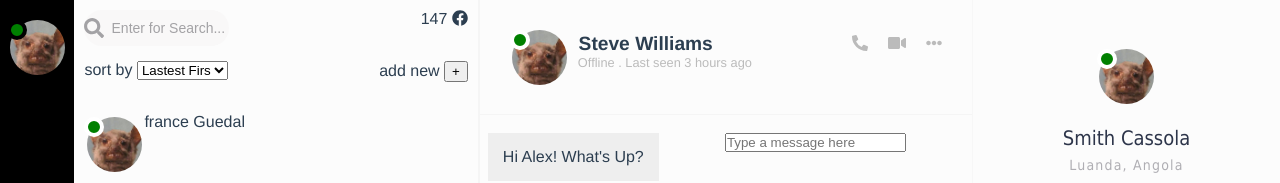
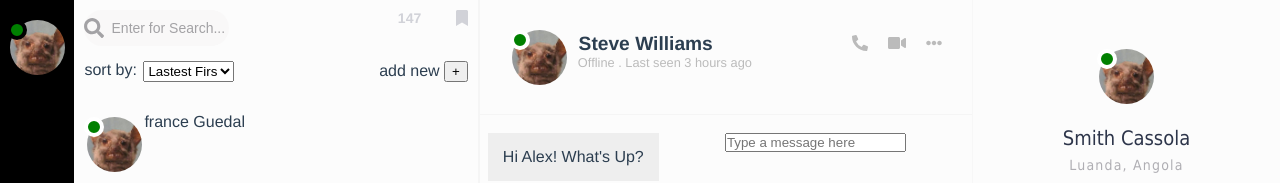
Before and after one commit to france00mf/chat, a Vue app: page / in a window 1280 px wide. Shown: the top 183 px of the page. Built offline with nearby package versions, Linux system fonts and the light colour scheme.

Commit message:
build: finish message counter

```diff
--- a/src/components/home/message-room/message-room.vue
+++ b/src/components/home/message-room/message-room.vue
@@ -5,7 +5,7 @@
           <message-counter></message-counter>
         </div>
         <div class="container-row-mr">
-          <filter-dropdown description="sort by"></filter-dropdown>
+          <filter-dropdown description="sort by: "></filter-dropdown>
           <button-add description="add new"></button-add>
         </div>
         <cards></cards>
--- a/src/components/shared/filter-dropdown.vue
+++ b/src/components/shared/filter-dropdown.vue
@@ -1,6 +1,6 @@
 <template>
-    <div>
-         {{ description }} <select id="cars">
+    <div class="filter-dropdown">
+         <p>{{ description }}</p> <select id="cars">
   <option value="volvo">Lastest Firs
   </option>
   <option value="saab">Saab</option>
@@ -16,3 +16,14 @@ export default {
     props: ['description']
 }
 </script>
+
+<style scoped>
+.filter-dropdown{
+    width: 150px;
+    justify-content: space-between;
+    display: flex;
+}
+.filter-dropdown p{
+    margin: 0;
+}
+</style>
--- a/src/components/shared/message-counter.vue
+++ b/src/components/shared/message-counter.vue
@@ -1,6 +1,25 @@
 <template>
-    <div>
-       147
-       <i class="fab fa-facebook"></i>
+    <div class="message-counter">
+       <p>147</p>
+       <!-- <i class="fab fa-facebook"></i> -->
+       <i class="fa fa-bookmark"></i>
     </div>
 </template>
+
+<style scoped>
+/* #d1d2d8 */
+.message-counter{
+    display: flex;
+    justify-content: space-between;
+    width: 70px;
+}
+.message-counter p{
+    margin: 0;
+    font-size: 14px;
+    font-weight: bold;
+    color: #d1d2d8;
+}
+.fa-bookmark{
+    color: #d1d2d8;
+}
+</style>
```
